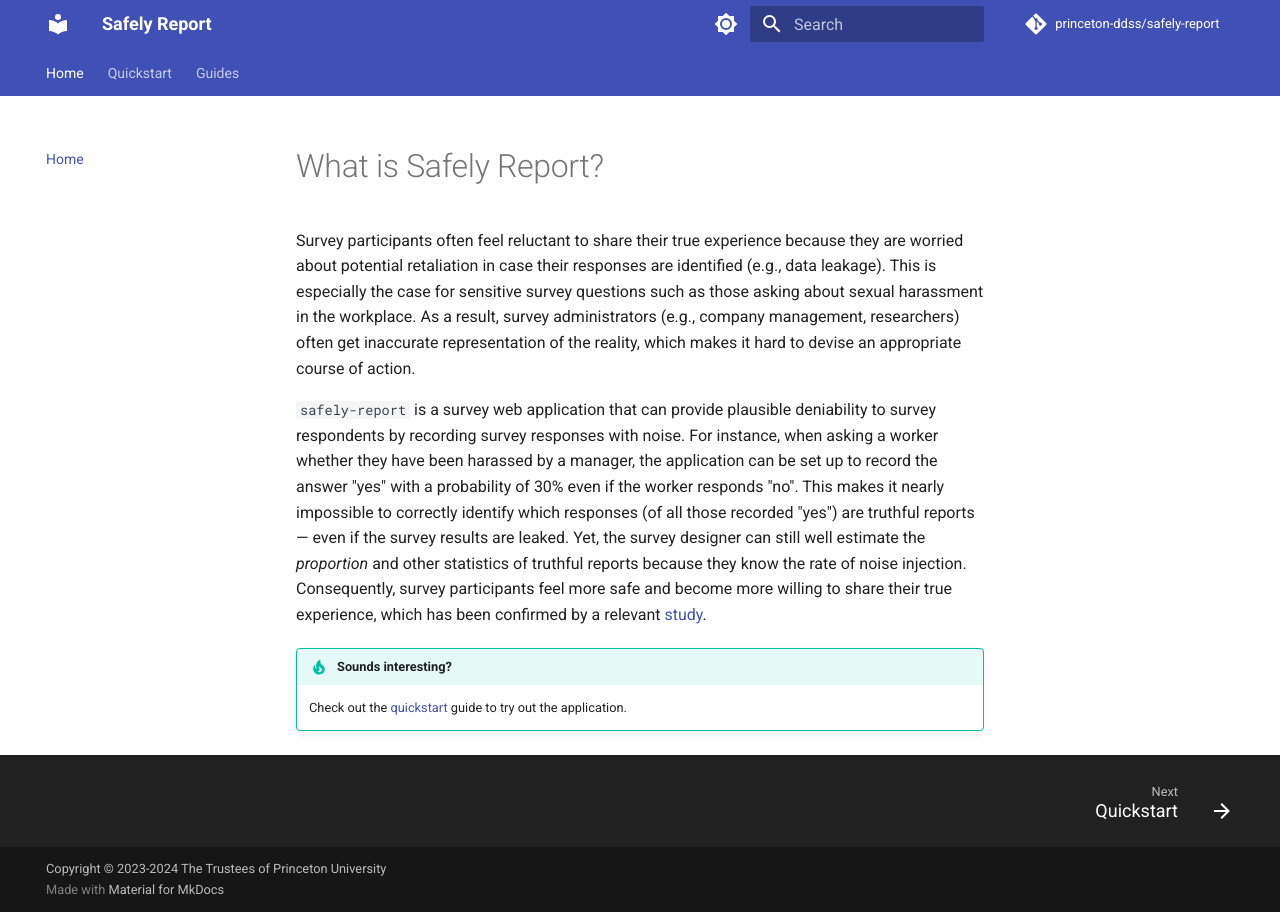
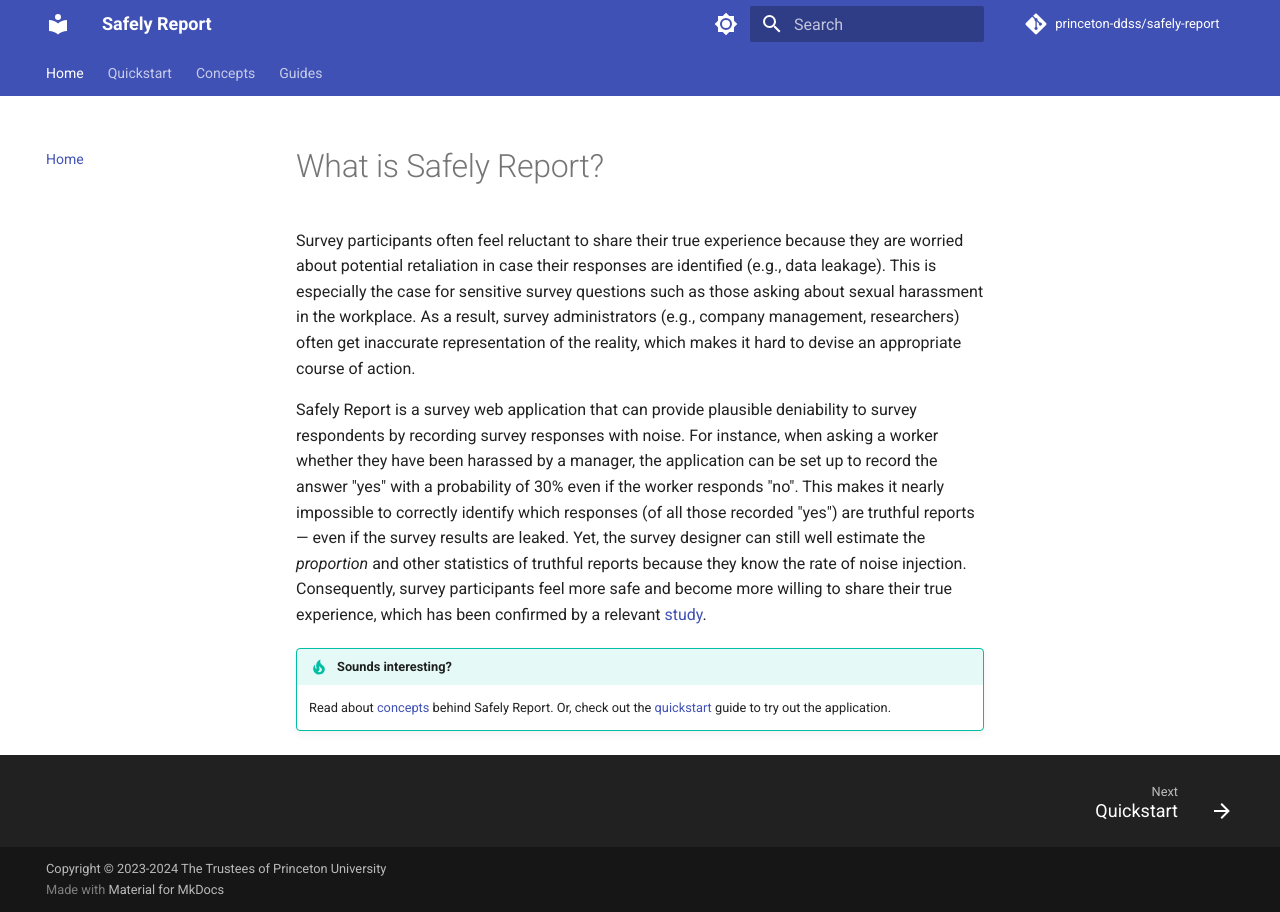
Before and after one commit to sylvaingchassang/ddss-safely-report, an MkDocs documentation site: the page built from docs/mkdocs/index.md, in a window 1280 px wide. Built offline with MkDocs 1.6.1 and Material for MkDocs 9.7.7, drawn with Linux system fonts in a browser that asks for light colours; comment, search, counter and statistics services are not loaded.

Commit message:
Set up `Concepts` section

```diff
--- a/docs/mkdocs.yml
+++ b/docs/mkdocs.yml
@@ -53,6 +53,8 @@
 nav:
   - Home: index.md
   - Quickstart: quickstart.md
+  - Concepts:
+    - Garbling: concepts/garbling.md
   - Guides:
     - Creating Survey Files: guides/create-survey-files.md
     - Deploying App: guides/deploy-app.md
--- a/docs/mkdocs/index.md
+++ b/docs/mkdocs/index.md
@@ -1,9 +1,21 @@
 # What is Safely Report?
 
-Survey participants often feel reluctant to share their true experience because they are worried about potential retaliation in case their responses are identified (e.g., data leakage). This is especially the case for sensitive survey questions such as those asking about sexual harassment in the workplace. As a result, survey administrators (e.g., company management, researchers) often get inaccurate representation of the reality, which makes it hard to devise an appropriate course of action.
+Survey participants often feel reluctant to share their true experience because they are worried about
+potential retaliation in case their responses are identified (e.g., data leakage). This is especially
+the case for sensitive survey questions such as those asking about sexual harassment in the workplace.
+As a result, survey administrators (e.g., company management, researchers) often get inaccurate
+representation of the reality, which makes it hard to devise an appropriate course of action.
 
-`safely-report` is a survey web application that can provide plausible deniability to survey respondents by recording survey responses with noise. For instance, when asking a worker whether they have been harassed by a manager, the application can be set up to record the answer "yes" with a probability of 30% even if the worker responds "no". This makes it nearly impossible to correctly identify which responses (of all those recorded "yes") are truthful reports &mdash; even if the survey results are leaked. Yet, the survey designer can still well estimate the *proportion* and other statistics of truthful reports because they know the rate of noise injection. Consequently, survey participants feel more safe and become more willing to share their true experience, which has been confirmed by a relevant [study](https://www.nber.org/papers/w31011).
+Safely Report is a survey web application that can provide plausible deniability to survey respondents
+by recording survey responses with noise. For instance, when asking a worker whether they have been harassed
+by a manager, the application can be set up to record the answer "yes" with a probability of 30% even if
+the worker responds "no". This makes it nearly impossible to correctly identify which responses (of all those
+recorded "yes") are truthful reports &mdash; even if the survey results are leaked. Yet, the survey designer
+can still well estimate the *proportion* and other statistics of truthful reports because they know the rate
+of noise injection. Consequently, survey participants feel more safe and become more willing to share their
+true experience, which has been confirmed by a relevant [study](https://www.nber.org/papers/w31011).
 
 !!! tip "Sounds interesting?"
 
-    Check out the [quickstart](quickstart.md) guide to try out the application.
+    Read about [concepts](concepts/garbling.md) behind Safely Report.
+    Or, check out the [quickstart](quickstart.md) guide to try out the application.
```
Also changed, not shown: docs/mkdocs/concepts/garbling.md (added, +3 -0 lines), docs/mkdocs/guides/create-survey-files.md (+1 -1 lines).
